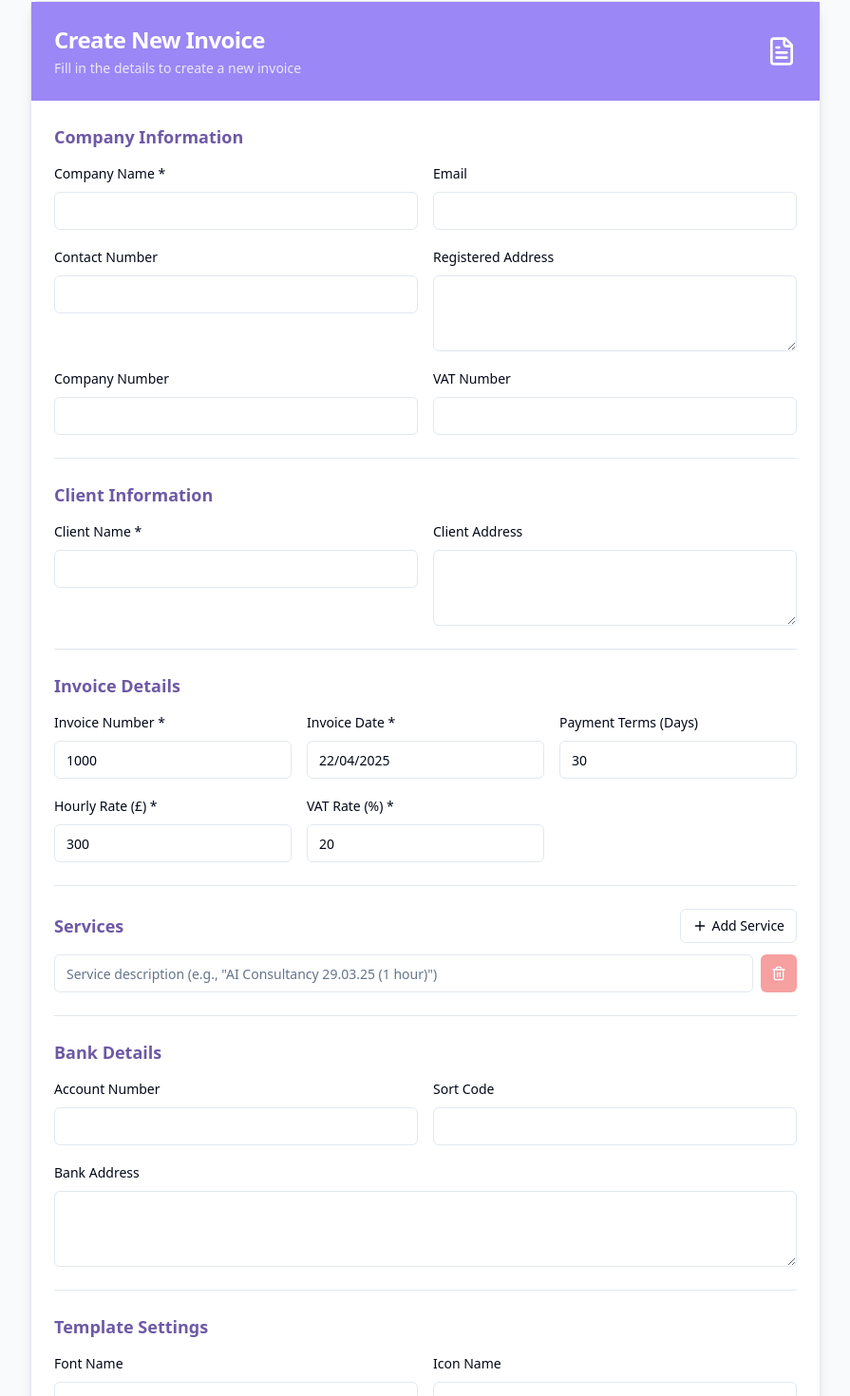
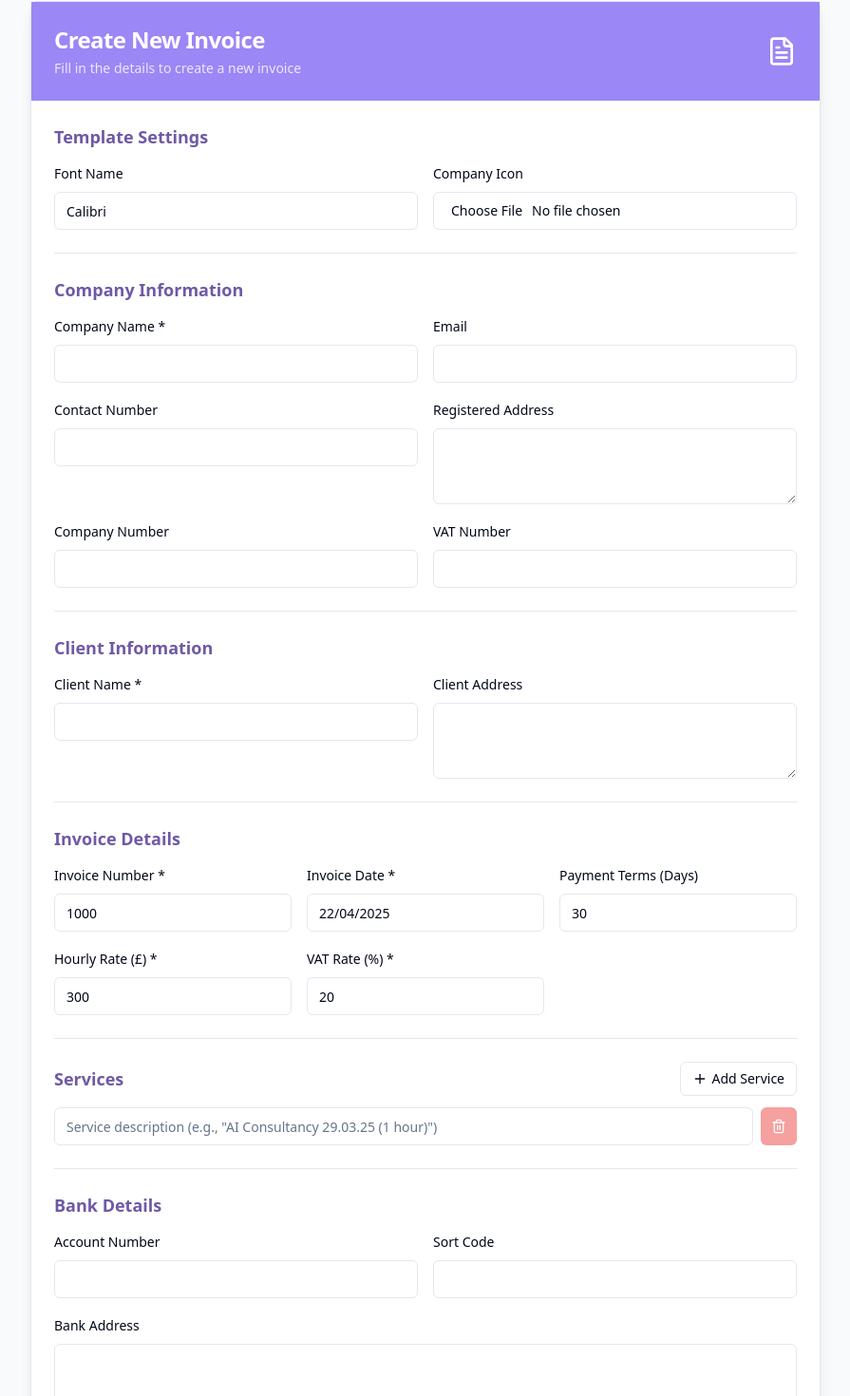
Before and after one commit to malminhas/invoice-forge, a React (Vite) app: page /invoices/create in a window 1280 px wide. Shown: the part 95-1565 px from the top of the page at 95% size, without its empty margins (192-1087 px from the left). Built offline with nearby package versions, Linux system fonts and the light colour scheme.

Commit message:
feat: Add image upload for invoice icon
Adds functionality to upload an image icon for the invoice.

```diff
--- a/src/components/InvoiceForm.tsx
+++ b/src/components/InvoiceForm.tsx
@@ -1,4 +1,3 @@
-
 import React, { useState, useEffect } from "react";
 import { useNavigate } from "react-router-dom";
 import { toast } from "sonner";
@@ -11,6 +10,7 @@ import { Separator } from "@/components/ui/separator";
 import { Invoice, InvoiceFormData, defaultInvoiceData } from "@/types/invoice";
 import { FileText, Plus, Trash2, Save } from "lucide-react";
 import { addInvoice, updateInvoice, callGenerateInvoiceApi } from "@/services/invoiceService";
+import { Image, Upload } from "lucide-react";
 
 interface InvoiceFormProps {
   initialData?: Invoice;
@@ -27,14 +27,13 @@ const InvoiceForm: React.FC<InvoiceFormProps> = ({
   );
   const [isSubmitting, setIsSubmitting] = useState(false);
   const [isGeneratingPdf, setIsGeneratingPdf] = useState(false);
+  const [imagePreview, setImagePreview] = useState<string | null>(null);
 
-  // Handle text input changes
   const handleInputChange = (e: React.ChangeEvent<HTMLInputElement | HTMLTextAreaElement>) => {
     const { name, value } = e.target;
     setFormData(prev => ({ ...prev, [name]: value }));
   };
 
-  // Handle numeric input changes
   const handleNumericChange = (e: React.ChangeEvent<HTMLInputElement>) => {
     const { name, value } = e.target;
     const numValue = parseFloat(value);
@@ -47,14 +46,12 @@ const InvoiceForm: React.FC<InvoiceFormProps> = ({
     }
   };
 
-  // Handle services array changes
   const handleServiceChange = (index: number, value: string) => {
     const updatedServices = [...formData.services];
     updatedServices[index] = value;
     setFormData(prev => ({ ...prev, services: updatedServices }));
   };
 
-  // Add a new service field
   const addServiceField = () => {
     setFormData(prev => ({
       ...prev,
@@ -62,7 +59,6 @@ const InvoiceForm: React.FC<InvoiceFormProps> = ({
     }));
   };
 
-  // Remove a service field
   const removeServiceField = (index: number) => {
     if (formData.services.length <= 1) return;
 
@@ -70,13 +66,24 @@ const InvoiceForm: React.FC<InvoiceFormProps> = ({
     setFormData(prev => ({ ...prev, services: updatedServices }));
   };
 
-  // Handle form submission
+  const handleImageUpload = (e: React.ChangeEvent<HTMLInputElement>) => {
+    const file = e.target.files?.[0];
+    if (file) {
+      const reader = new FileReader();
+      reader.onloadend = () => {
+        const base64String = reader.result as string;
+        setImagePreview(base64String);
+        setFormData(prev => ({ ...prev, icon_name: file.name }));
+      };
+      reader.readAsDataURL(file);
+    }
+  };
+
   const handleSubmit = async (e: React.FormEvent) => {
     e.preventDefault();
     setIsSubmitting(true);
 
     try {
-      // Validate required fields
       const requiredFields = [
         "client_name", "company_name", "invoice_number",
         "invoice_date", "hourly_rate", "vat_rate"
@@ -92,19 +99,16 @@ const InvoiceForm: React.FC<InvoiceFormProps> = ({
         return;
       }
 
-      // Validate services
       if (formData.services.some(service => !service.trim())) {
         toast.error("Please fill in all service descriptions or remove empty ones");
         setIsSubmitting(false);
         return;
       }
 
-      // Process form data
       const result = isEditing
         ? await updateInvoice(formData as Invoice)
         : await addInvoice(formData as Invoice);
 
-      // Navigate back to invoice list
       navigate("/");
     } catch (error) {
       console.error("Error saving invoice:", error);
@@ -114,16 +118,13 @@ const InvoiceForm: React.FC<InvoiceFormProps> = ({
     }
   };
 
-  // Generate PDF
   const handleGeneratePdf = async () => {
     setIsGeneratingPdf(true);
 
     try {
-      // First save the invoice if it's new
       let invoiceToGenerate: Invoice;
 
       if (!isEditing) {
-        // Validate required fields first
         const requiredFields = [
           "client_name", "company_name", "invoice_number",
           "invoice_date", "hourly_rate", "vat_rate"
@@ -144,17 +145,13 @@ const InvoiceForm: React.FC<InvoiceFormProps> = ({
         invoiceToGenerate = await updateInvoice(formData as Invoice);
       }
 
-      // Generate the PDF
       const pdfUrl = await callGenerateInvoiceApi(invoiceToGenerate);
 
-      // Update the invoice with the PDF URL
       const updatedInvoice = { ...invoiceToGenerate, pdf_url: pdfUrl };
       await updateInvoice(updatedInvoice);
 
-      // Open the PDF in a new tab
       window.open(pdfUrl, "_blank");
 
-      // Navigate back to the invoice list
       navigate("/");
     } catch (error) {
       console.error("Error generating PDF:", error);
@@ -186,7 +183,44 @@ const InvoiceForm: React.FC<InvoiceFormProps> = ({
         <form onSubmit={handleSubmit}>
           <CardContent className="pt-6">
             <div className="space-y-6">
-              {/* Company Information */}
+              <div>
+                <h3 className="text-lg font-semibold mb-3 text-invoice-dark-purple">Template Settings</h3>
+                <div className="grid grid-cols-1 md:grid-cols-2 gap-4">
+                  <div className="space-y-2">
+                    <Label htmlFor="font_name">Font Name</Label>
+                    <Input
+                      id="font_name"
+                      name="font_name"
+                      value={formData.font_name}
+                      onChange={handleInputChange}
+                    />
+                  </div>
+                  <div className="space-y-2">
+                    <Label htmlFor="icon_upload">Company Icon</Label>
+                    <div className="flex flex-col gap-2">
+                      <Input
+                        id="icon_upload"
+                        type="file"
+                        accept="image/*"
+                        onChange={handleImageUpload}
+                        className="cursor-pointer"
+                      />
+                      {imagePreview && (
+                        <div className="relative w-32 h-32 border rounded-lg overflow-hidden">
+                          <img
+                            src={imagePreview}
+                            alt="Company icon preview"
+                            className="w-full h-full object-cover"
+                          />
+                        </div>
+                      )}
+                    </div>
+                  </div>
+                </div>
+              </div>
+
+              <Separator />
+
               <div>
                 <h3 className="text-lg font-semibold mb-3 text-invoice-dark-purple">Company Information</h3>
                 <div className="grid grid-cols-1 md:grid-cols-2 gap-4">
@@ -252,7 +286,6 @@ const InvoiceForm: React.FC<InvoiceFormProps> = ({
 
               <Separator />
 
-              {/* Client Information */}
               <div>
                 <h3 className="text-lg font-semibold mb-3 text-invoice-dark-purple">Client Information</h3>
                 <div className="grid grid-cols-1 md:grid-cols-2 gap-4">
@@ -281,7 +314,6 @@ const InvoiceForm: React.FC<InvoiceFormProps> = ({
 
               <Separator />
 
-              {/* Invoice Details */}
               <div>
                 <h3 className="text-lg font-semibold mb-3 text-invoice-dark-purple">Invoice Details</h3>
                 <div className="grid grid-cols-1 md:grid-cols-3 gap-4">
@@ -343,7 +375,6 @@ const InvoiceForm: React.FC<InvoiceFormProps> = ({
 
               <Separator />
 
-              {/* Services */}
               <div>
                 <div className="flex justify-between items-center mb-3">
                   <h3 className="text-lg font-semibold text-invoice-dark-purple">Services</h3>
@@ -382,7 +413,6 @@ const InvoiceForm: React.FC<InvoiceFormProps> = ({
 
               <Separator />
 
-              {/* Bank Details */}
               <div>
                 <h3 className="text-lg font-semibold mb-3 text-invoice-dark-purple">Bank Details</h3>
                 <div className="grid grid-cols-1 md:grid-cols-2 gap-4">
@@ -412,33 +442,6 @@ const InvoiceForm: React.FC<InvoiceFormProps> = ({
                       value={formData.bank_address}
                       onChange={handleInputChange}
                       rows={2}
-                    />
-                  </div>
-                </div>
-              </div>
-
-              <Separator />
-
-              {/* Template Settings */}
-              <div>
-                <h3 className="text-lg font-semibold mb-3 text-invoice-dark-purple">Template Settings</h3>
-                <div className="grid grid-cols-1 md:grid-cols-2 gap-4">
-                  <div className="space-y-2">
-                    <Label htmlFor="font_name">Font Name</Label>
-                    <Input
-                      id="font_name"
-                      name="font_name"
-                      value={formData.font_name}
-                      onChange={handleInputChange}
-                    />
-                  </div>
-                  <div className="space-y-2">
-                    <Label htmlFor="icon_name">Icon Name</Label>
-                    <Input
-                      id="icon_name"
-                      name="icon_name"
-                      value={formData.icon_name}
-                      onChange={handleInputChange}
                     />
                   </div>
                 </div>
```
